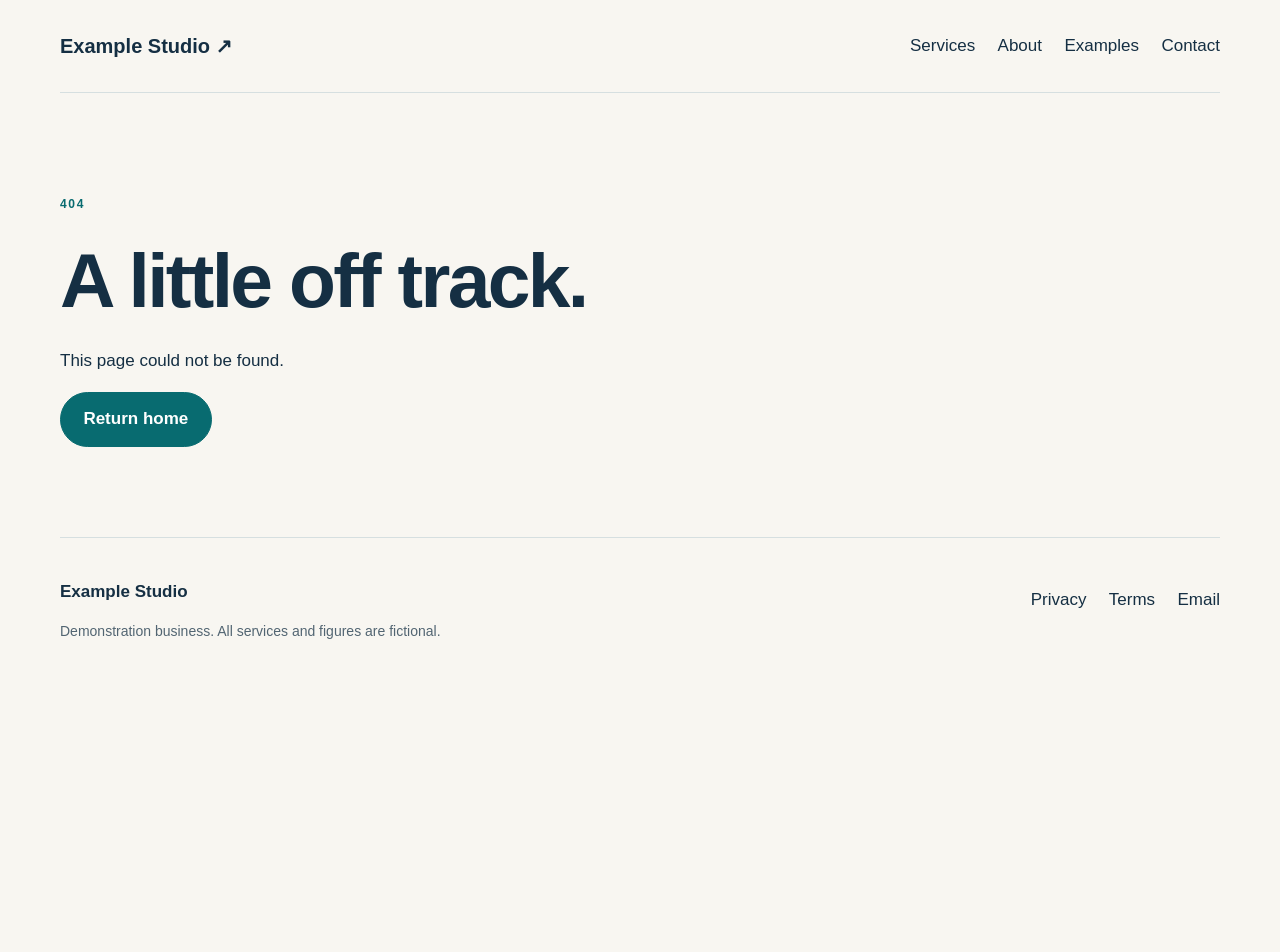
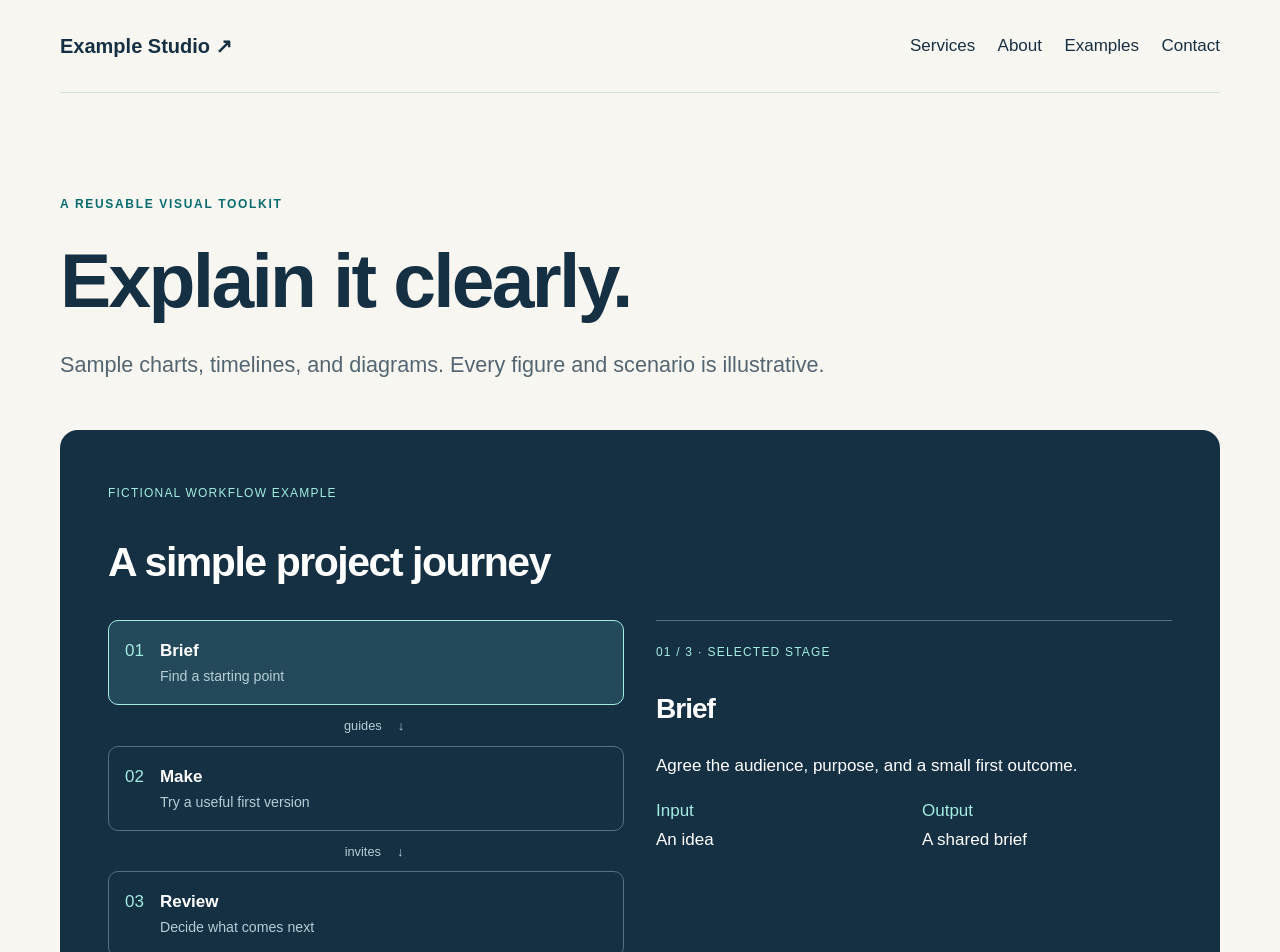
Before and after one commit to mariesxma/business-website-starter, a Next.js app: page /charts in a window 1280 px wide. Before the commit this address had no page. Shown: the top 952 px of the page. Before the commit the page ends 800 px from the top, so only its background shows below. Built offline with nearby package versions, Linux system fonts and the light colour scheme.

Commit message:
Assemble a chart and interaction gallery

```diff
--- /dev/null
+++ b/app/charts/page.tsx
@@ -0,0 +1,29 @@
+import Estimator from "../components/estimator";
+import Timeline from "../components/timeline";
+import Metrics from "../components/metrics";
+import SystemDiagram from "../components/system-diagram";
+export const metadata = {
+  title: "Visual examples",
+  description: "Fictional charts and reusable interactive diagrams.",
+};
+export default function Charts() {
+  return (
+    <section className="section container">
+      <p className="eyebrow">A reusable visual toolkit</p>
+      <h1>Explain it clearly.</h1>
+      <p className="lede">
+        Sample charts, timelines, and diagrams. Every figure and scenario is
+        illustrative.
+      </p>
+      <div className="gallery">
+        <SystemDiagram name="workflow" wide />
+        <div className="grid">
+          <Metrics />
+          <Estimator />
+        </div>
+        <SystemDiagram name="layers" wide />
+        <Timeline />
+      </div>
+    </section>
+  );
+}
--- a/app/globals.css
+++ b/app/globals.css
@@ -266,3 +266,18 @@ summary {
   border-radius: 8px;
   background: var(--accent);
 }
+
+.gallery {
+  display: grid;
+  gap: 2rem;
+  margin-top: 3rem;
+}
+input[type="range"] {
+  display: block;
+  width: 100%;
+  margin-top: 1.5rem;
+  accent-color: var(--accent);
+}
+.grid figure {
+  margin: 0;
+}
```
